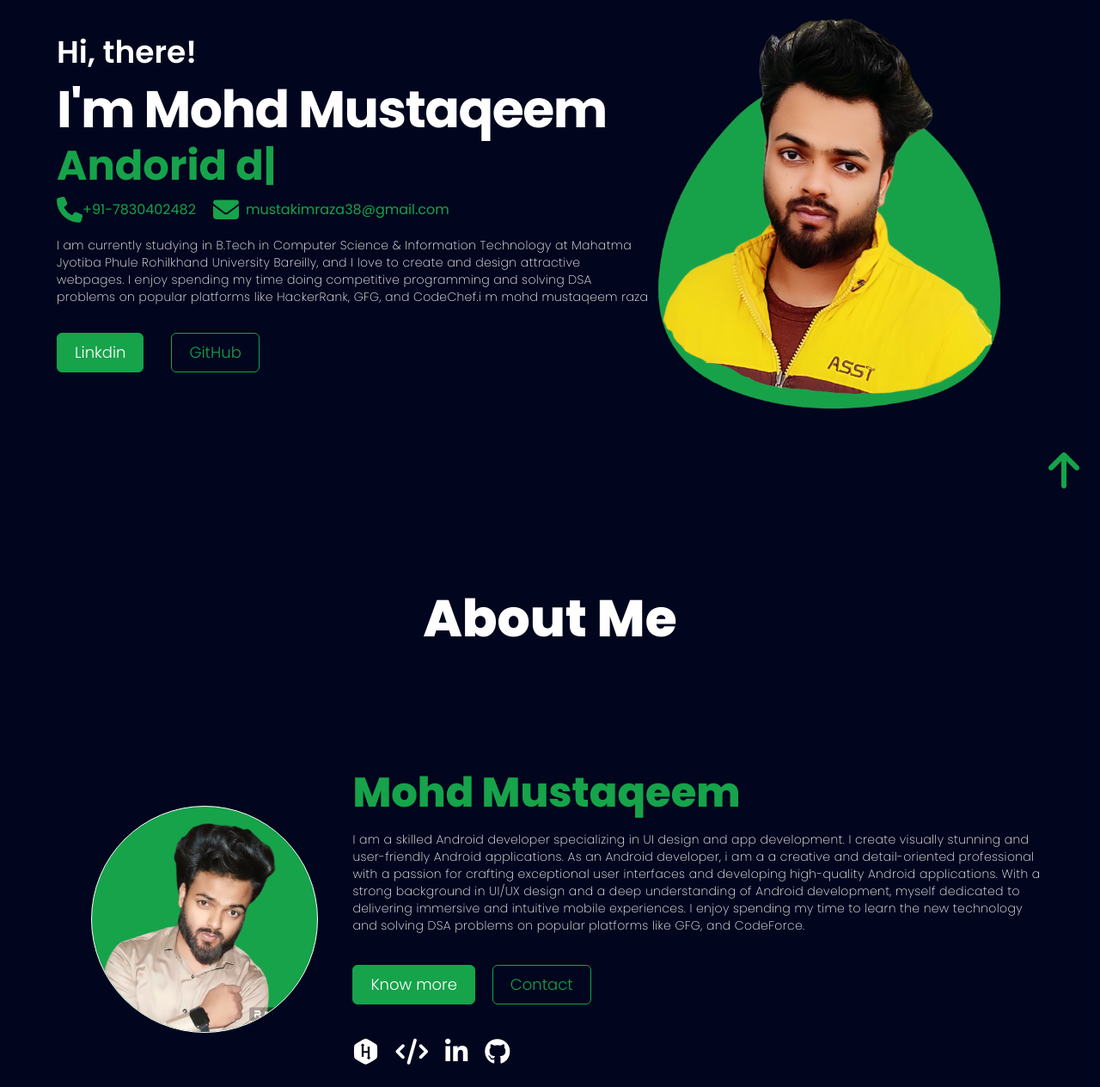
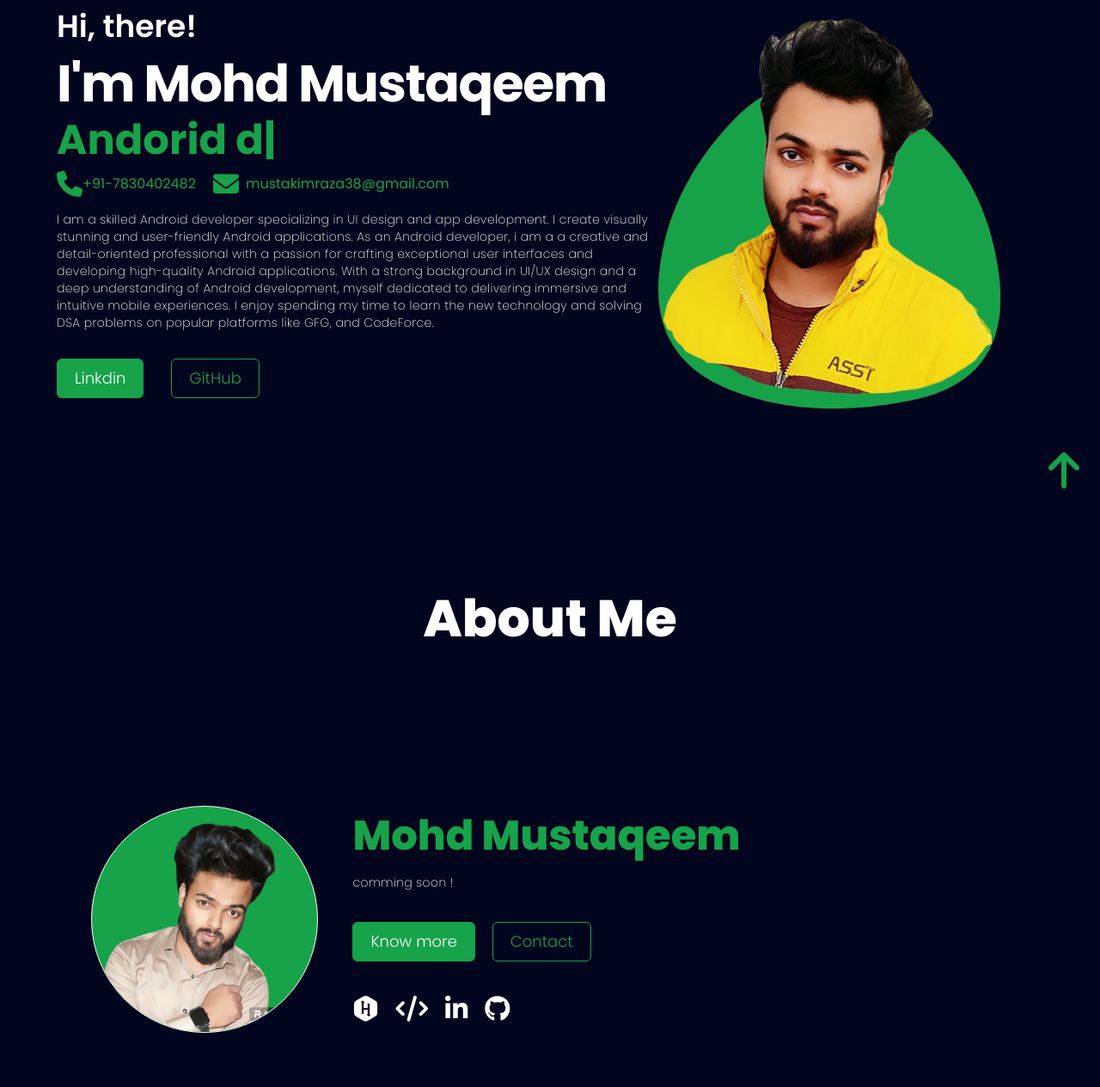
Before and after one commit to mohdmustaqeem7830/My_portfolio, a website: page index.html in a window 1280 px wide. Shown: the part 191-1455 px from the top of the page at 86% size. Drawn offline with nearby package versions, Linux system fonts and the light colour scheme.

Commit message:
change about

```diff
--- a/index.html
+++ b/index.html
@@ -63,11 +63,16 @@
                                 <a href="tel:+917830402482"><p class="text-color-secondry flex items-center"><i class="fa-solid fa-phone ancher"></i>+91-7830402482</p></a>
                                <a href="mailto:mustakimraza38@gmail.com" > <p class="text-color-secondry flex items-center "><i class="fa-solid fa-envelope ancher mr-2 "></i> mustakimraza38@gmail.com</p></a>
                             </div>
-                    <p class="text-white text-sm tracking-wide font-extralight mt-4 mb-8">I am currently studying in
-                        B.Tech in Computer Science & Information Technology at Mahatma Jyotiba Phule Rohilkhand
-                        University Bareilly, and I love to create and design attractive webpages. I enjoy spending
-                        my time doing competitive programming and solving DSA problems on popular platforms like
-                        HackerRank, GFG, and CodeChef.i m mohd mustaqeem raza
+                    <p class="text-white text-sm tracking-wide font-extralight mt-4 mb-8">
+                        I am a skilled Android developer
+                        specializing in UI design and app development. I create visually stunning and
+                        user-friendly Android applications.
+                        As an Android developer, i am a a creative and detail-oriented professional
+                        with a passion for crafting exceptional user interfaces and developing high-quality Android applications.
+                         With a strong background in UI/UX design and a deep understanding of Android development, myself
+                          dedicated to delivering immersive and intuitive mobile experiences.
+                        I enjoy spending my time to learn the new technology and solving DSA
+                       problems on popular platforms like GFG, and CodeForce.
                     </p>
                     <div class="flex gap-8 my-8">
                         <a href="https://www.linkedin.com/in/mohd-mustaqeem-7b7547227" target="_blank" class="btn">Linkdin</a>
@@ -96,16 +101,10 @@
                     <h2 class="text-5xl text-color-secondry my-5 font-extrabold text-center lg:text-left">Mohd Mustaqeem
                     </h2>
                     <p class="text-white text-sm tracking-wide font-extralight mt-4 mb-4">
-                         I am a skilled Android developer
-                         specializing in UI design and app development. I create visually stunning and
-                         user-friendly Android applications.
-                         As an Android developer, i am a a creative and detail-oriented professional
-                         with a passion for crafting exceptional user interfaces and developing high-quality Android applications.
-                          With a strong background in UI/UX design and a deep understanding of Android development, myself
-                           dedicated to delivering immersive and intuitive mobile experiences.
-                         I enjoy spending my time to learn the new technology and solving DSA
-                        problems on popular platforms like GFG, and CodeForce.
+                      comming soon !
                     </p>
+
+
                     <div class="w-full flex justify-center lg:justify-start items-center py-5 gap-5">
                         <a href="https://github.com/mohdmustaqeem7830" target="_blank" class="btn">Know more</a>
                         <a href="#contact" class="btn2">Contact</a>
--- a/tailwind.config.js
+++ b/tailwind.config.js
@@ -1,6 +1,6 @@
 /** @type {import('tailwindcss').Config} */
 module.exports = {
-  content: ["./src/**/*.{html,js}"],
+  content: ["./*.{html,js}"],
   theme: {
     extend: {
       fontFamily: {
```
